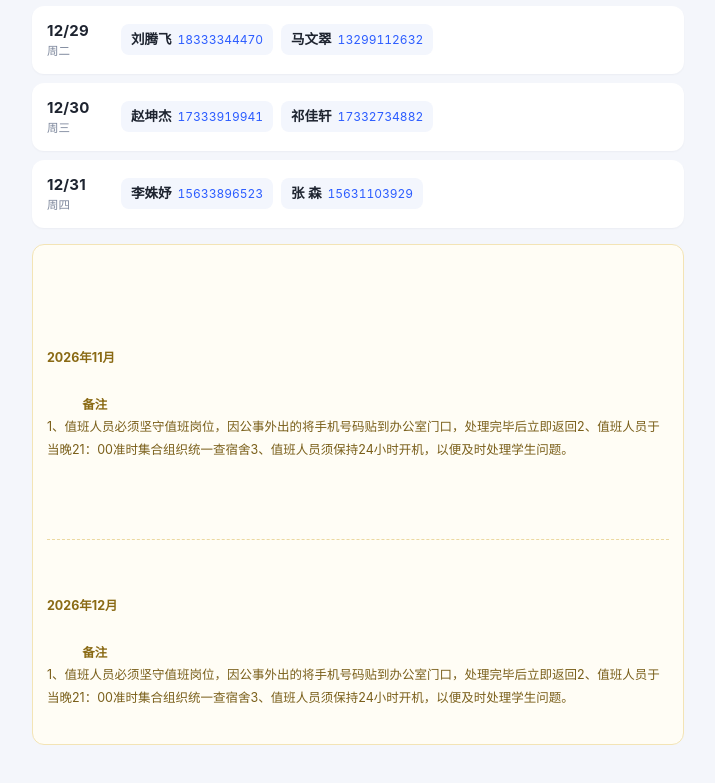
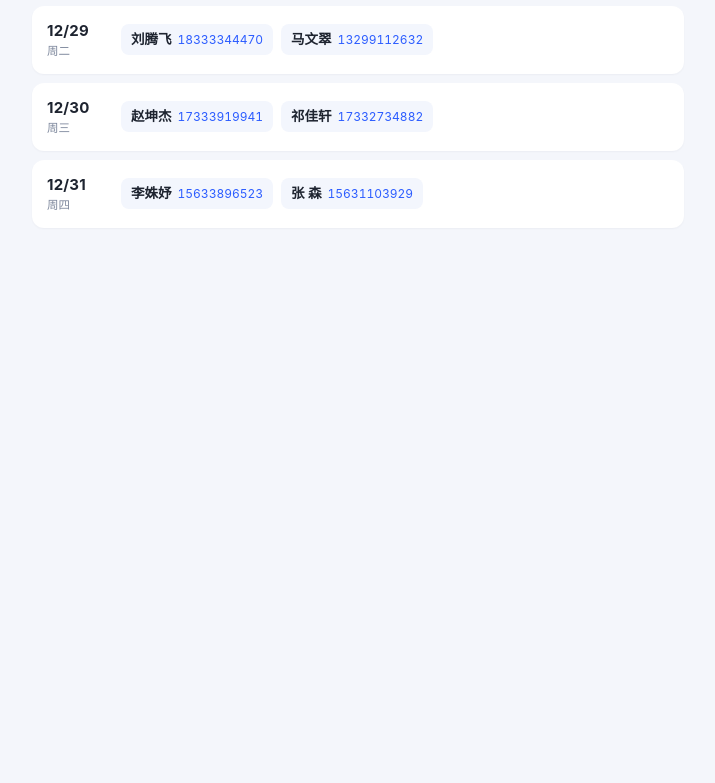
Before and after one commit to Evan-ma/my-tool-data, a plain HTML site: page zbcx.html in a window 1280 px wide. Shown: the part 2937-3720 px from the top of the page, without its empty margins (282-997 px from the left). After the commit the page ends 3205 px from the top, so only its background shows below. Drawn offline with Linux system fonts and the light colour scheme.

Commit message:
隐藏备注

```diff
--- a/zbcx.html
+++ b/zbcx.html
@@ -376,18 +376,18 @@ body{
     $('list').innerHTML = parts.join('');
 
     /* ---- 备注（按月份分组） ---- */
-    const noteEl = $('note');
-    const notes = months.filter(m => (m.no || '').trim());
-    if (notes.length){
-      noteEl.hidden = false;
-      noteEl.innerHTML = notes.map(m => `
-        <div class="note-item">
-          ${notes.length > 1 ? `<div class="note-tt">${m.y}年${m.m}月</div>` : ''}
-          <b>备注</b><br>${esc(m.no.replace(/^备注[:：]?\s*/, ''))}
-        </div>`).join('');
-    } else {
-      noteEl.hidden = true;
-    }
+    // const noteEl = $('note');
+    // const notes = months.filter(m => (m.no || '').trim());
+    // if (notes.length){
+    //   noteEl.hidden = false;
+    //   noteEl.innerHTML = notes.map(m => `
+    //     <div class="note-item">
+    //       ${notes.length > 1 ? `<div class="note-tt">${m.y}年${m.m}月</div>` : ''}
+    //       <b>备注</b><br>${esc(m.no.replace(/^备注[:：]?\s*/, ''))}
+    //     </div>`).join('');
+    // } else {
+    //   noteEl.hidden = true;
+    // }
 
     filter('');
   }
```
